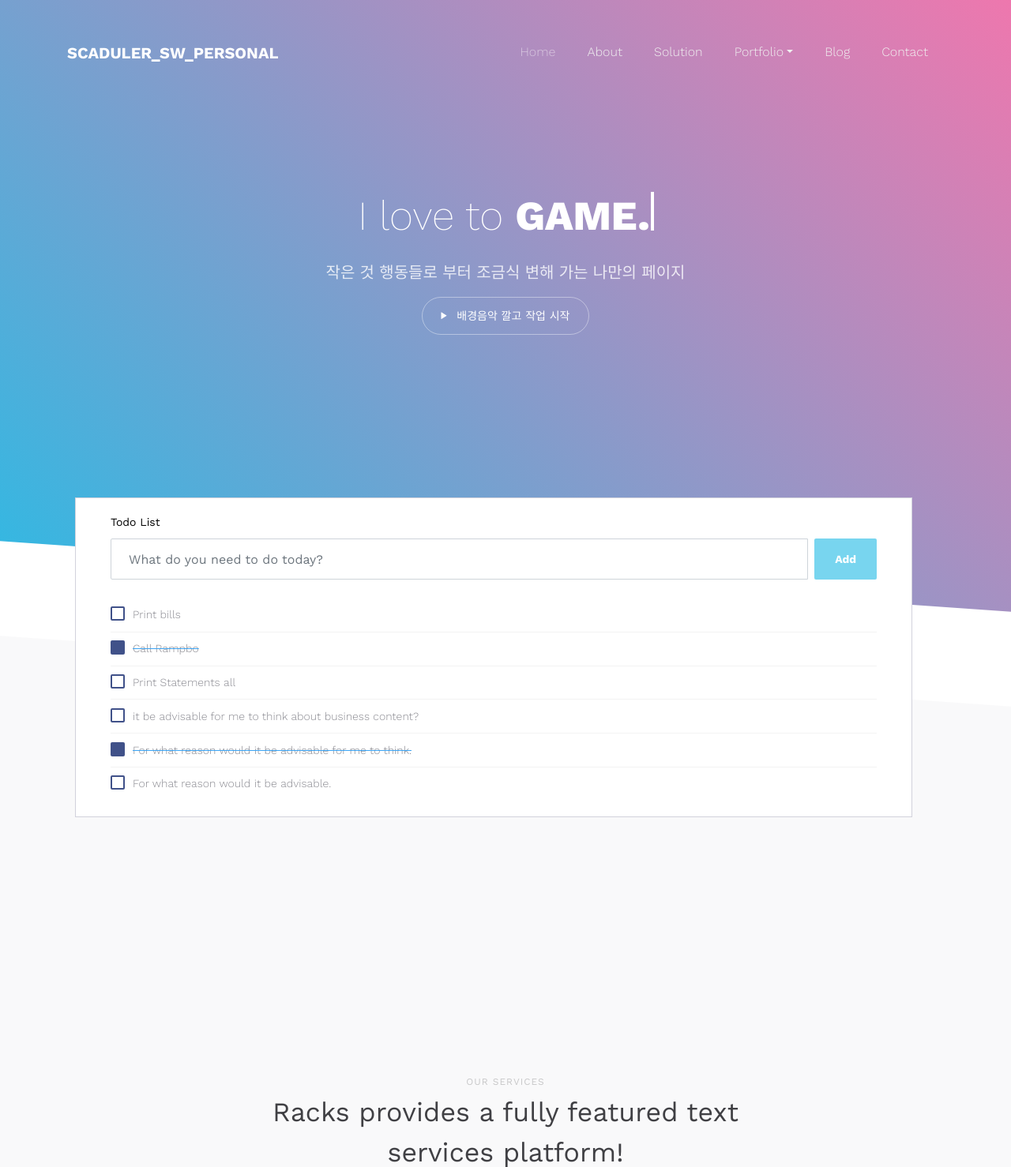
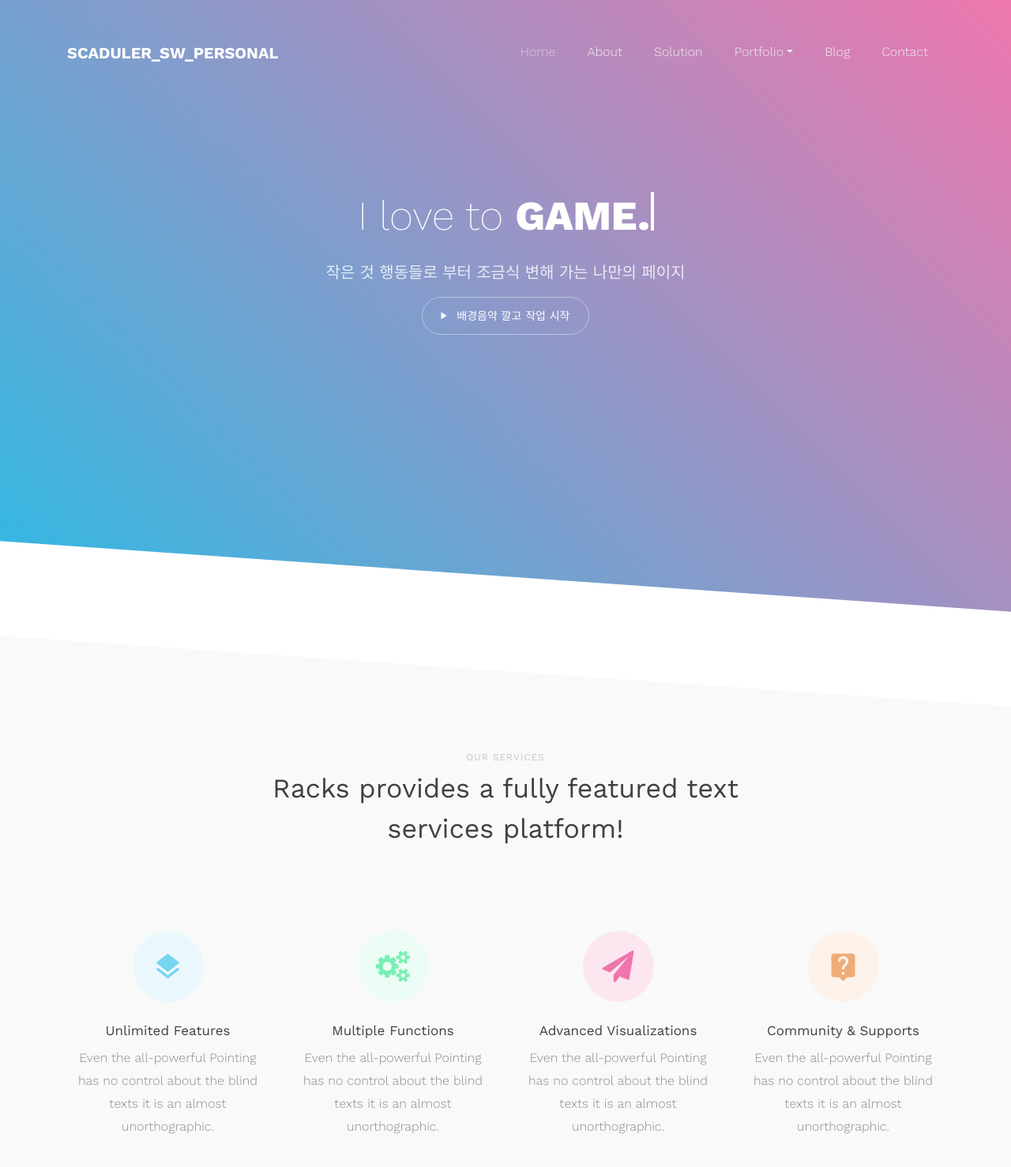
Before and after one commit to swlee3306/SW_scaduler, a Django app: page / in a window 1280 px wide. Shown: the top 1478 px of the page at 79% size. Run offline with Django 3.2, Linux system fonts and the light colour scheme; some libraries are stand-ins or nearby versions; some web fonts are replaced.

Commit message:
Default Changelist

```diff
--- a/templates/index.html
+++ b/templates/index.html
@@ -84,70 +84,20 @@
 </section>
 <!-- END slider -->
 
-<section class="ftco-section-featured ftco-animate">
-    <div class="page-content page-container" id="page-content">
-        <div class="padding">
-            <div class="row container d-flex justify-content-center">
-                <div class="col-lg-12">
-                    <div class="card px-3">
-                        <div class="card-body">
-                            <h4 class="card-title">Todo list</h4>
-                            <div class="add-items d-flex"><input type="text" class="form-control todo-list-input"
-                                                                 placeholder="What do you need to do today?">
-                                <button class="add btn btn-primary font-weight-bold todo-list-add-btn">Add</button>
-                            </div>
-                            <div class="list-wrapper">
-                                <ul class="d-flex flex-column-reverse todo-list">
-                                    <li>
-                                        <div class="form-check"><label class="form-check-label"> <input class="checkbox"
-                                                                                                        type="checkbox">
-                                            For what reason would it be advisable. <i class="input-helper"></i></label>
-                                        </div>
-                                        <i class="remove mdi mdi-close-circle-outline"></i>
-                                    </li>
-                                    <li class="completed">
-                                        <div class="form-check"><label class="form-check-label"> <input class="checkbox"
-                                                                                                        type="checkbox"
-                                                                                                        checked=""> For
-                                            what reason would it be advisable for me to think. <i
-                                                    class="input-helper"></i></label></div>
-                                        <i class="remove mdi mdi-close-circle-outline"></i>
-                                    </li>
-                                    <li>
-                                        <div class="form-check"><label class="form-check-label"> <input class="checkbox"
-                                                                                                        type="checkbox">
-                                            it be advisable for me to think about business content? <i
-                                                    class="input-helper"></i></label></div>
-                                        <i class="remove mdi mdi-close-circle-outline"></i>
-                                    </li>
-                                    <li>
-                                        <div class="form-check"><label class="form-check-label"> <input class="checkbox"
-                                                                                                        type="checkbox">
-                                            Print Statements all <i class="input-helper"></i></label></div>
-                                        <i class="remove mdi mdi-close-circle-outline"></i>
-                                    </li>
-                                    <li class="completed">
-                                        <div class="form-check"><label class="form-check-label"> <input class="checkbox"
-                                                                                                        type="checkbox"
-                                                                                                        checked=""> Call
-                                            Rampbo <i class="input-helper"></i></label></div>
-                                        <i class="remove mdi mdi-close-circle-outline"></i>
-                                    </li>
-                                    <li>
-                                        <div class="form-check"><label class="form-check-label"> <input class="checkbox"
-                                                                                                        type="checkbox">
-                                            Print bills <i class="input-helper"></i></label></div>
-                                        <i class="remove mdi mdi-close-circle-outline"></i>
-                                    </li>
-                                </ul>
-                            </div>
-                        </div>
-                    </div>
-                </div>
-            </div>
-        </div>
-    </div>
-</section>
+<ul>
+    {% for todo in to_do_list %}
+    # to_do_list 는 클래스에서 지정된 객체 리스트, context_object_name 에 지정된 값
+    # 이 객체에는, 모든 TodoList 를 포함한, TodoList.objects.all() 을 포함
+    # def get_queryset(self) 를 통해서 객체를 포함함
+
+    <li>할일 제목 : {{ todo.name }}</li>
+    <li>생성 날짜 : {{ todo.date_created }}</li>
+    <li>데드라인 날짜 : {{ todo.date_deadline }}</li>
+    <li>남은 일수 : {{ todo.remaining_days }}</li>
+
+    {% endfor %}
+
+</ul>
 
 
 <section class="ftco-section ftco-degree-bg">
```
